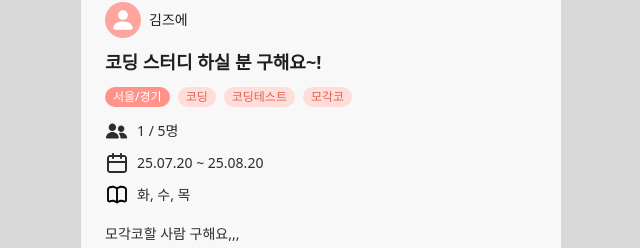
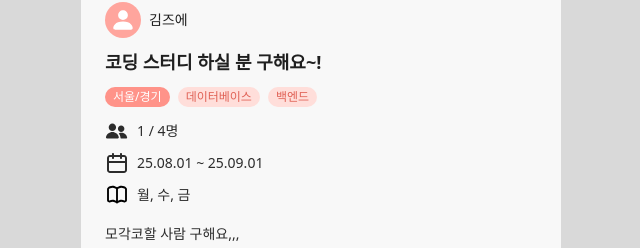
Before and after one commit to Smeet0528/FRONTEND, a React (Vite) app: page /study-detail in a window 1280 px wide. Shown: the part 118-366 px from the top of the page, without its empty margins (319-959 px from the left). Built offline with nearby package versions, Linux system fonts and the light colour scheme.

Commit message:
Modify: 스터디 상세 페이지 최신 API 명세 반영

```diff
--- a/src/pages/study-detail-page/index.tsx
+++ b/src/pages/study-detail-page/index.tsx
@@ -1,4 +1,3 @@
-// src/pages/study-detail-page/index.tsx
 import { useState } from 'react';
 import JoinModal from '@/components/JoinModal';
 
@@ -12,14 +11,8 @@ import successIcon from '@/assets/3D-fire.svg';
 
 type TagType = 'region' | 'default';
 type UserRole = 'GUEST' | 'CREATOR' | 'MEMBER';
-type StudyStatus = '모집중' | '모집완료' | '종료';
+type StudyStatus = '모집 중' | '모집 완료' | '종료';
 type ApplicationStatus = 'NONE' | 'PENDING' | 'ACCEPTED' | 'REJECTED';
-
-interface GroupCategory {
-  id: number;
-  name: string; // 화면에선 name만 사용
-  type: string; // 명세상 존재하나 화면 표시는 안함
-}
 
 interface GroupDetailResponse {
   current_members: number;
@@ -28,14 +21,14 @@ interface GroupDetailResponse {
   start_date: string; // "YYYY-MM-DD"
   end_date: string; // "YYYY-MM-DD"
   max_members: number;
-  status: StudyStatus; // "모집중" | "모집완료" | "종료"
-  region: string; // "서울/경기" 문자열
+  status: StudyStatus; // "모집 중" | "모집 완료" | "종료"
+  region: string; // "서울"
   content: string;
   day_of_week: string; // "월, 화, 수"
-  categories: GroupCategory[];
+  categories: string[];
   nickname: string; // 작성자 닉네임
-  role_of_current_user: UserRole; // 현재 유저 역할
-  application_status: ApplicationStatus; // 현재 유저의 신청 상태
+  roleOfCurrentUser: UserRole;
+  applicationStatus: ApplicationStatus;
 }
 
 interface StudyUIModel {
@@ -100,47 +93,41 @@ function ActionButton(props: {
 }
 
 function StudyDetailPage() {
-  //실제 API 연동 전까지 사용할 응답
+  //api 예시
   const mockApi: GroupDetailResponse = {
     current_members: 1,
     id: 1,
     title: '코딩 스터디 하실 분 구해요~!',
-    start_date: '2025-07-20',
-    end_date: '2025-08-20',
-    max_members: 5,
-    status: '모집중',
+    start_date: '2025-08-01',
+    end_date: '2025-09-01',
+    max_members: 4,
+    status: '모집 중',
     region: '서울/경기',
     content: `모각코할 사람 구해요,,,
 아직 정확한 계획은 안세웠지만
 혼자 공부하려니까 안되네요ㅠㅠ
 꼭 같은 분야 아니어도 됩니다
 디코로 모각코해요`,
-    day_of_week: '화, 수, 목',
-    categories: [
-      { id: 1, name: '코딩', type: '개발' },
-      { id: 2, name: '코딩테스트', type: '개발' },
-      { id: 3, name: '모각코', type: '개발' },
-    ],
+    day_of_week: '월, 수, 금',
+    categories: ['데이터베이스', '백엔드'],
     nickname: '김즈에',
-    //상태 바꿔서 테스트
-    role_of_current_user: 'GUEST', // 'GUEST' | 'CREATOR' | 'MEMBER'
-    application_status: 'NONE', // 'NONE' | 'PENDING' | 'ACCEPTED' | 'REJECTED'
+    roleOfCurrentUser: 'GUEST',
+    applicationStatus: 'NONE',
   };
 
   // 서버 응답 화면 상태 셋업
   const [studyStatus, setStudyStatus] = useState<StudyStatus>(mockApi.status);
-  // const [role, setRole] = useState<UserRole>(mockApi.role_of_current_user);
-  const [role] = useState<UserRole>(mockApi.role_of_current_user);
+  const [role] = useState<UserRole>(mockApi.roleOfCurrentUser);
   const [appStatus, setAppStatus] = useState<ApplicationStatus>(
-    mockApi.application_status
+    mockApi.applicationStatus
   );
   const [isModalOpen, setIsModalOpen] = useState(false);
   const [isSuccessModalOpen, setIsSuccessModalOpen] = useState(false);
 
   // 화면 표시 모델
   const regionTag = { text: mockApi.region, type: 'region' as const };
-  const categoryTags = mockApi.categories.map((c) => ({
-    text: c.name,
+  const categoryTags = mockApi.categories.map((name) => ({
+    text: name,
     type: 'default' as const,
   }));
 
@@ -158,7 +145,7 @@ function StudyDetailPage() {
 
   // 상태
   const isStudyEnded = studyStatus === '종료';
-  const isRecruitClosed = studyStatus === '모집완료' || isStudyEnded;
+  const isRecruitClosed = studyStatus === '모집 완료' || isStudyEnded;
 
   function renderFooter() {
     if (role === 'CREATOR') {
```
